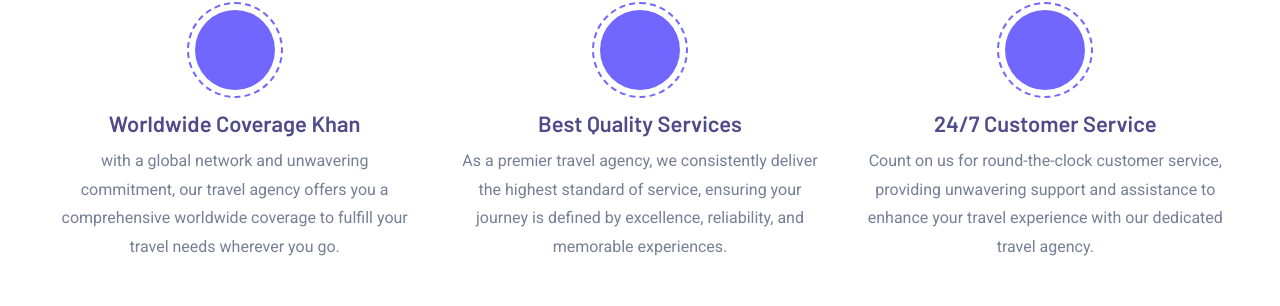
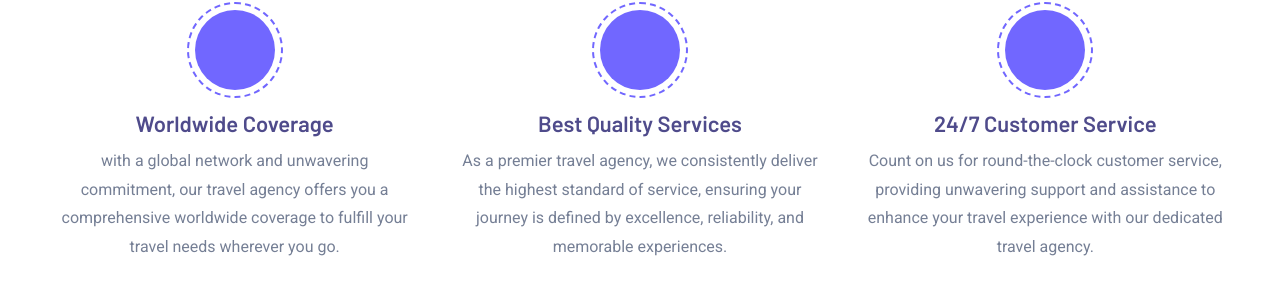
Before and after one commit to jbtravels/veikeishun.com, a Django app: page / in a window 1280 px wide. Shown: the part 897-1203 px from the top of the page. Run offline with Django 4.2, Linux system fonts and the light colour scheme; data comes from the database, SQL or seed files in the repository; some libraries are stand-ins or nearby versions.

Commit message:
final push

```diff
--- a/flight/templates/index.html
+++ b/flight/templates/index.html
@@ -1361,7 +1361,7 @@
                             <div class="feature-icon">
                                 <i class="flaticon-global-1"></i>
                             </div>
-                            <h4 class="feature-title">Worldwide Coverage Khan</h4>
+                            <h4 class="feature-title">Worldwide Coverage</h4>
                             <p>with a global network and unwavering commitment, our travel agency offers you a comprehensive worldwide coverage to fulfill your travel needs wherever you go.</p>
                         </div>
                     </div>
```
